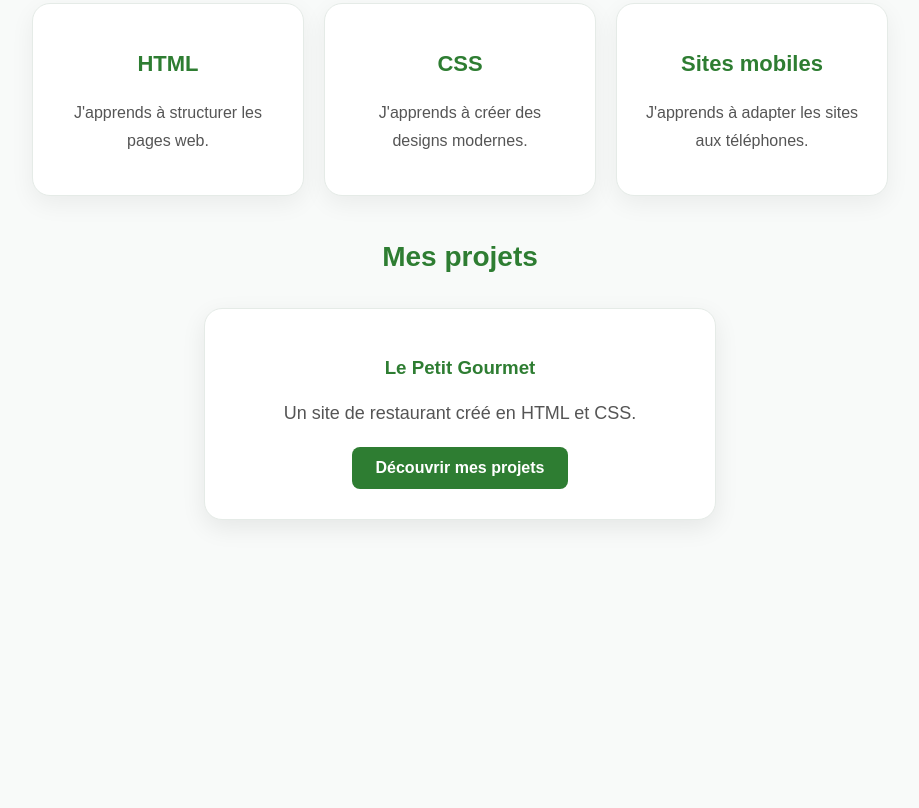
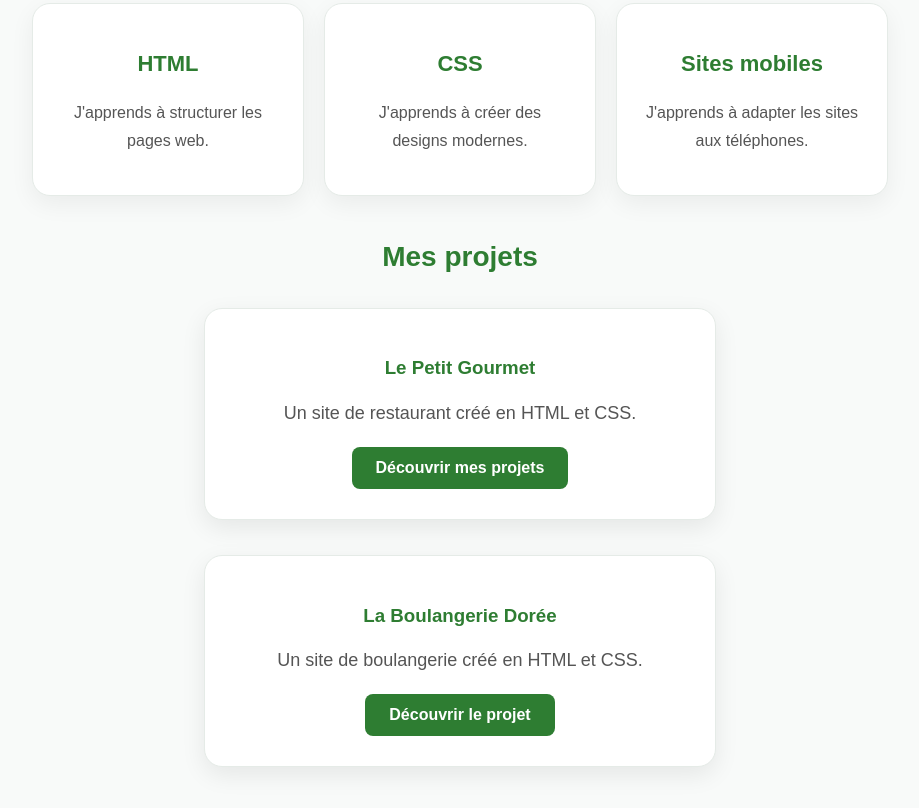
Before and after one commit to lbs-57oo/mon-portfolio-web, a plain HTML site: page index.html in a window 1280 px wide. Shown: the part 736-1544 px from the top of the page, without its empty margins (180-1099 px from the left). Before the commit the page ends 1349 px from the top, so only its background shows below. Drawn offline with Linux system fonts and the light colour scheme.

Commit message:
Add files via upload

```diff
--- a/index.html
+++ b/index.html
@@ -203,5 +203,13 @@ h2 {
     <p>Un site de restaurant créé en HTML et CSS.</p>
     <a href="https://lbs-57oo.github.io/le-petit-gourmet/">Découvrir mes projets</a>
 </div>
+
+<div class="projet">
+    <h3>La Boulangerie Dorée</h3>
+    <p>Un site de boulangerie créé en HTML et CSS.</p>
+    <a href="https://lbs-57oo.github.io/boulangerie-doree/">
+        Découvrir le projet
+    </a>
+</div>
 </body>
 </html>
```
